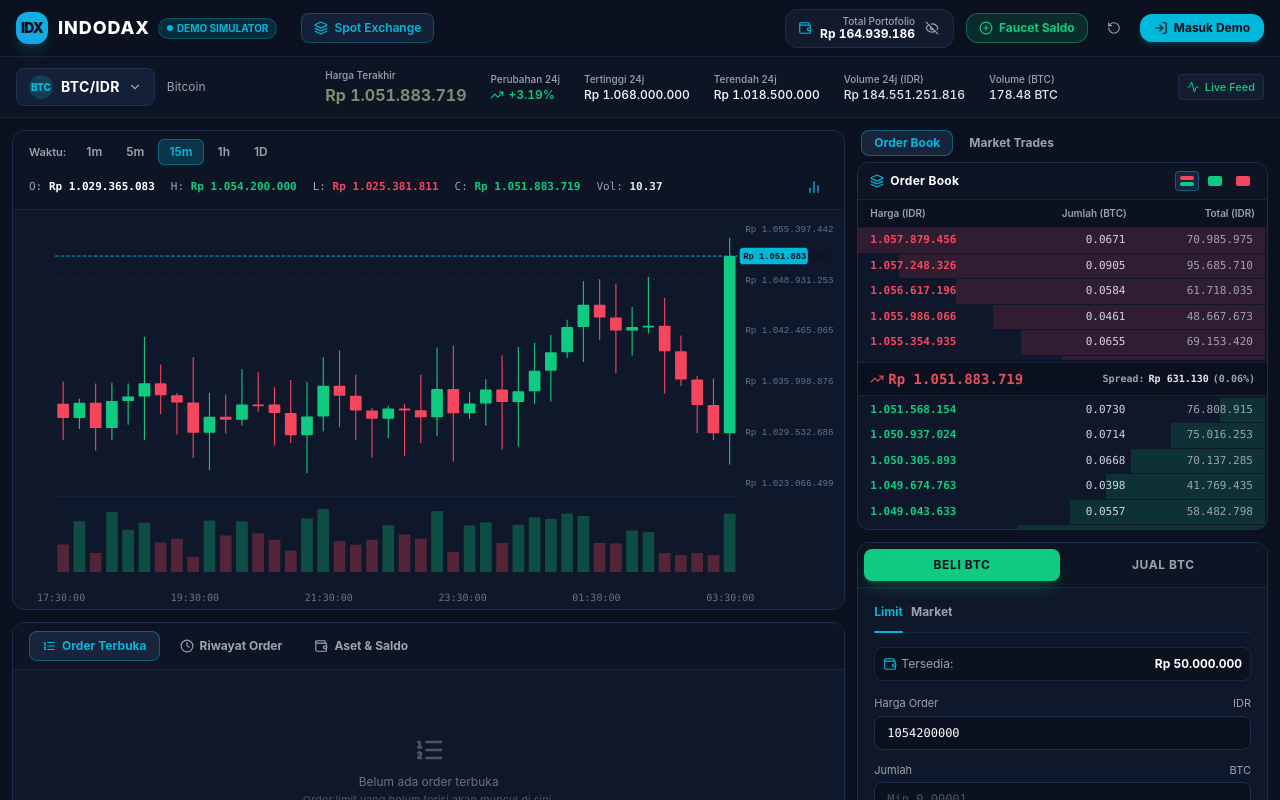
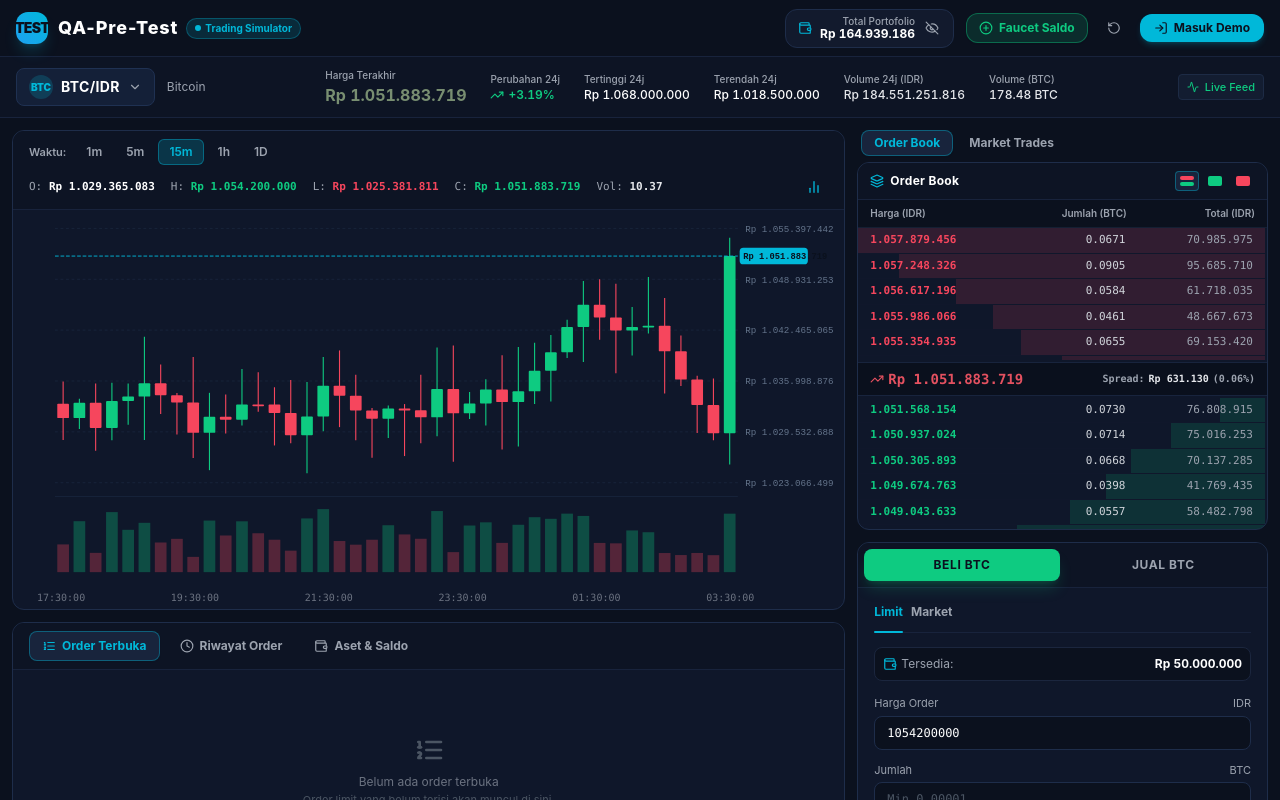
Before and after one commit to restufff/test-technical-trade, a Next.js app: page / in a window 1280 px wide. Shown: the top 800 px of the page. Built offline with nearby package versions, Linux system fonts and the light colour scheme.

Commit message:
refactor: remove Spot Exchange tab from navbar

```diff
--- a/src/components/layout/Navbar.tsx
+++ b/src/components/layout/Navbar.tsx
@@ -12,7 +12,6 @@
   EyeOff,
   CheckCircle,
   LogIn,
-  Layers,
   RotateCcw,
 } from 'lucide-react';
 
@@ -29,26 +28,18 @@
           <div className="flex items-center space-x-2.5">
             {/* Indodax Stylized Modern Logo */}
             <div className="relative flex items-center justify-center w-8 h-8 rounded-xl bg-gradient-to-tr from-indodax-blue to-indodax-cyan shadow-lg shadow-indodax-cyan/20">
-              <span className="text-[#0b111e] font-black text-sm tracking-tighter">IDX</span>
+              <span className="text-[#0b111e] font-black text-sm tracking-tighter">TEST</span>
             </div>
             <div className="flex items-center space-x-2">
               <span className="font-extrabold text-lg tracking-wider text-white">
-                INDODAX
+                QA-Pre-Test
               </span>
               <span className="hidden sm:inline-flex items-center gap-1 text-[10px] font-bold px-2 py-0.5 rounded-full bg-indodax-cyan/15 text-indodax-cyan border border-indodax-cyan/30">
                 <span className="w-1.5 h-1.5 rounded-full bg-indodax-cyan animate-ping" />
-                DEMO SIMULATOR
+                Trading Simulator
               </span>
             </div>
           </div>
-
-          {/* Navigation Links */}
-          <nav className="hidden md:flex items-center space-x-1 text-xs font-semibold">
-            <span className="px-3 py-1.5 rounded-lg bg-[#142038] text-indodax-cyan border border-indodax-cyan/30 flex items-center gap-1.5 cursor-pointer">
-              <Layers className="w-3.5 h-3.5" />
-              Spot Exchange
-            </span>
-          </nav>
         </div>
 
         {/* Right: Portfolio, Faucet, & Auth */}
```
Also changed, not shown: 2 other files (tests, documents, lock files or other folders).
